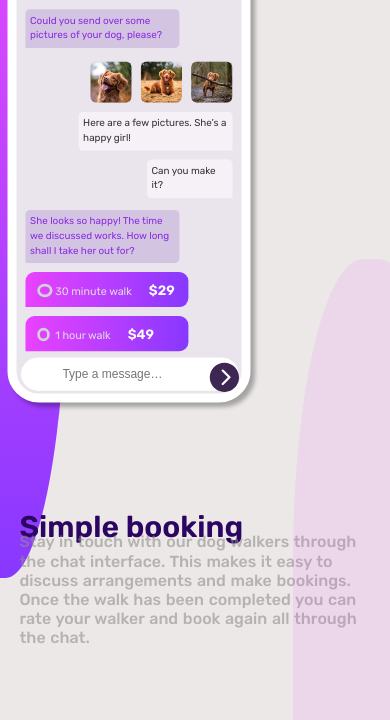
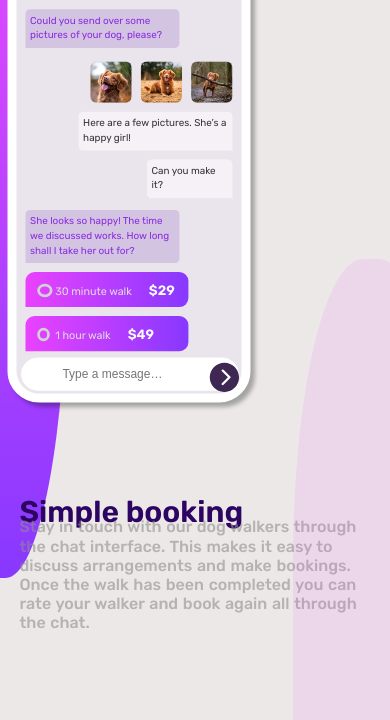
Before and after one commit to Cheeh1/Chat-illustration-page, a plain HTML site: page index.html in a window 390 px wide. Shown: the part 124-844 px from the top of the page. Drawn offline with Linux system fonts and the light colour scheme.

Commit message:
commit
testing

```diff
--- a/style.css
+++ b/style.css
@@ -340,7 +340,7 @@ p{
     h3{
         font-size: 30px;
         font-weight: 700;
-        margin-top: -5px;
+        margin-top: -20px;
         line-height: 1.0;
     }
 
```
